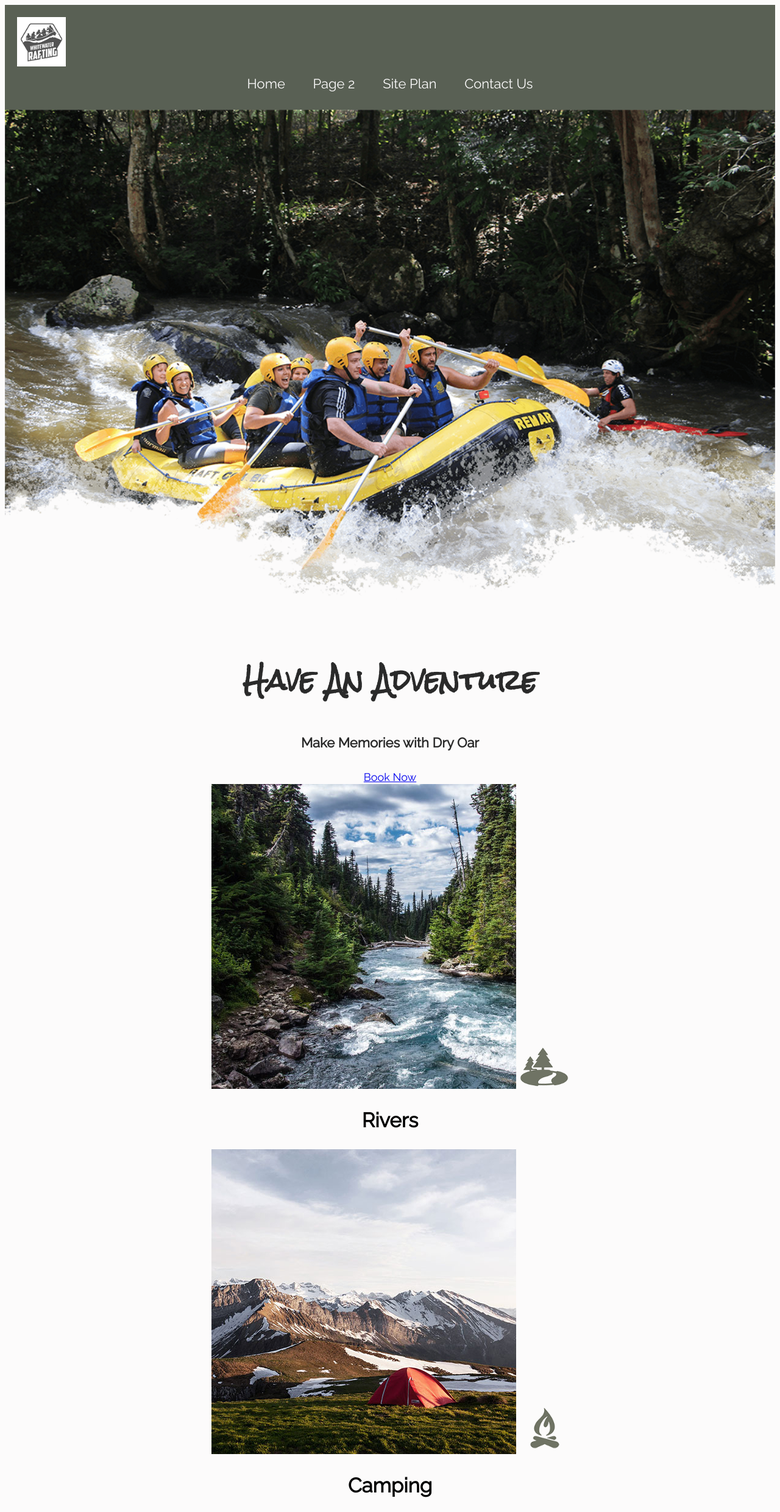
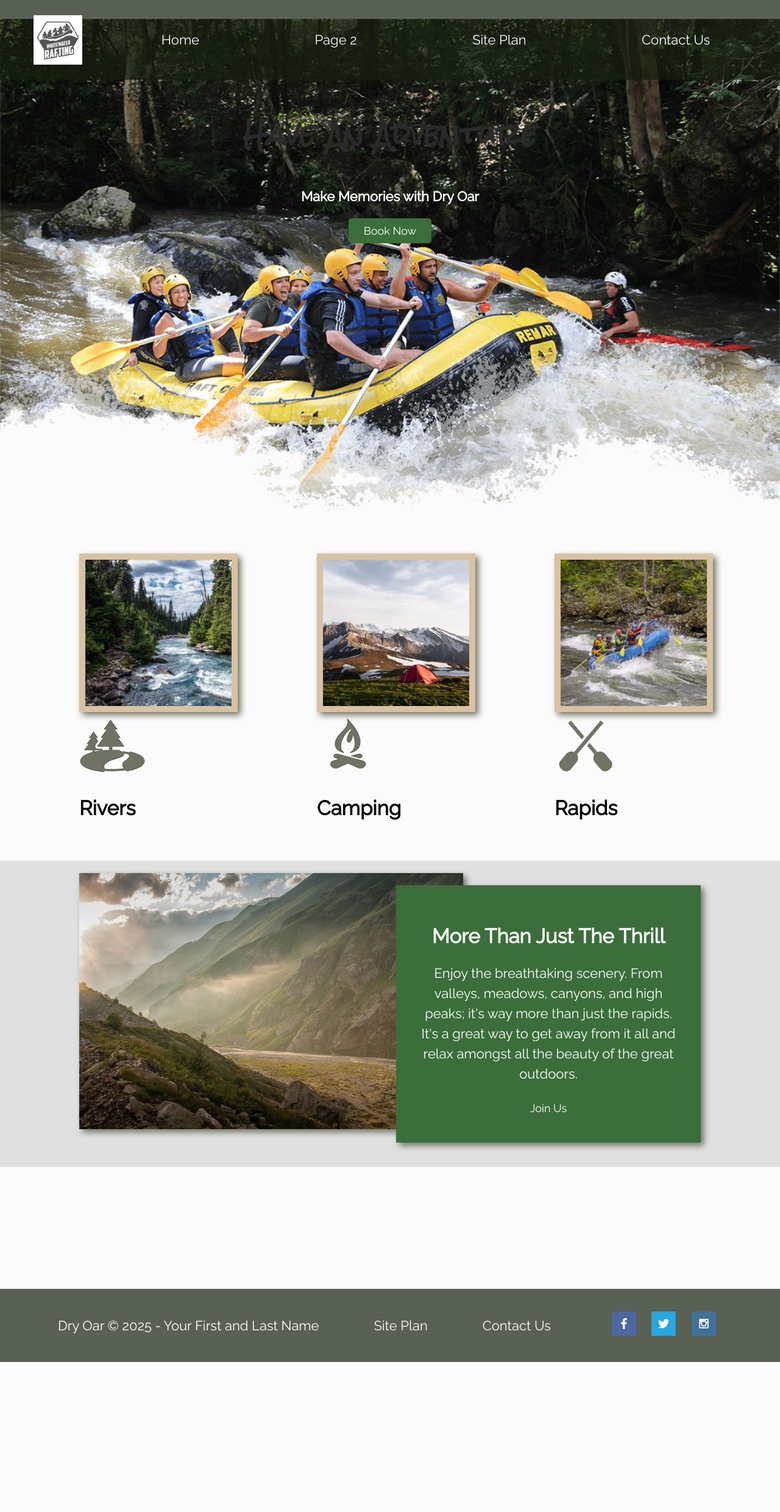
Before and after one commit to boowya24-rgb/wdd130, a plain HTML site: page wwr/index.html in a window 1280 px wide. Shown: the top 2480 px of the page at 61% size. After the commit the page ends 2234 px from the top, so only its background shows below. Drawn offline with Linux system fonts and the light colour scheme.

Commit message:
final web

```diff
--- a/wwr/styles/style.css
+++ b/wwr/styles/style.css
@@ -1,15 +1,17 @@
 @import url('https://fonts.googleapis.com/css2?family=Raleway&family=Rock+Salt&display=swap');
 
+/* ---------- BASE STYLES ---------- */
 
 body {
   background-color: #fcfbfb;
   font-family: 'Raleway', Arial, sans-serif;
   font-size: 22px;
   padding: 0;
+  margin: 0;
 }
 
 .home-title {
-  font-family: 'Rock Salt', 'Bradley Hand', cursive;
+  font-family: 'Rock Salt', cursive;
   font-size: 2em;
 }
 
@@ -18,20 +20,37 @@ body {
   margin: 0 auto;
 }
 
+/* ---------- HEADER GRID ---------- */
+
 header {
   background-color: rgba(20, 30, 13, 0.7);
   padding: 20px;
+  display: grid;
+  grid-template-columns: 150px auto;
 }
 
+#logo_link {
+  padding-top: 5px;
+  justify-self: center;
+  align-self: center;
+}
+
+.logo {
+  width: 80px;
+}
+
+/* ---------- NAV FLEXBOX ---------- */
+
 nav {
-    text-align: center;
+  display: flex;
+  justify-content: space-around;
+  align-items: center;
 }
 
 nav a {
   color: #fcfbfb;
   text-decoration: none;
   padding: 10px 20px;
-    display: inline-block;
 }
 
 nav a:hover {
@@ -39,15 +58,40 @@ nav a:hover {
   color: #d9c2a3;
 }
 
+/* ---------- HERO GRID ---------- */
+
+#hero {
+  display: grid;
+  grid-template-columns: 1fr 3fr 1fr;
+  margin-top: -100px;
+}
+
+#hero-box {
+  grid-column: 1 / 4;
+  grid-row: 1 / 3;
+  z-index: -1;
+}
+
 #hero-img {
   width: 100%;
 }
 
-#hero-msg h1,
-#hero-msg h4 {
+#hero-msg {
+  grid-column: 2 / 3;
+  grid-row: 1 / 2;
+  margin-top: 100px;
   text-align: center;
+}
+
+#hero-msg h1 {
   color: #2a2a2a;
 }
+
+#hero-msg h4 {
+  color: white;
+}
+
+/* ---------- BUTTONS ---------- */
 
 .button-box {
   text-align: center;
@@ -55,55 +99,96 @@ nav a:hover {
 
 .book, .join {
   font-size: 18px;
-}
-.msg {
-  line-height: 1.5em;
+  background-color: #3b6e3b;
+  color: white;
+  padding: 10px 25px;
+  border-radius: 5px;
+  text-decoration: none;
 }
 
-
-.book:hover,
-.join:hover {
+.book:hover, .join:hover {
   background-color: #2d502d;
   color: #d9c2a3;
 }
 
+/* ---------- MAIN GRID LAYOUT ---------- */
+
 .home-grid {
-    text-align: center;
+  display: grid;
+  grid-template-columns: repeat(10, 1fr);
+  grid-gap: 20px;
 }
 
-.icon {
-    width: 80px;
+/* Images stay responsive */
+.card-img, .mountains {
+  width: 100%;
 }
 
-.logo {
-    width: 80px;
+/* Card Placement */
+.rivers-card {
+  grid-column: 2 / 4;
+  grid-row: 2 / 3;
 }
 
+.camping-card {
+  grid-column: 5 / 7;
+  grid-row: 2 / 3;
+}
+
+.rapids-card {
+  grid-column: 8 / 10;
+  grid-row: 2 / 3;
+}
+
+/* Background block */
 #background {
-    height: 725px;
+  grid-column: 1 / 11;
+  grid-row: 4 / 9;
   background-color: #e0e0e0;
 }
 
+/* Mountain Image */
+.mountains {
+  grid-column: 2 / 7;
+  grid-row: 5 / 8;
+  box-shadow: 5px 5px 10px #6f7364;
+}
+
+/* Message Box */
 .msg {
+  grid-column: 6 / 10;
+  grid-row: 6 / 7;
   background-color: #3b6e3b;
   color: white;
   padding: 40px;
   text-align: center;
+  line-height: 1.5em;
+  box-shadow: 5px 5px 10px #6f7364;
 }
 
-.msg h2 {
-    color: white;
+/* ---------- CARD HOVER EFFECT ---------- */
+
+.card-img {
+  border: 10px solid #d9c2a3;
+  transition: transform 0.5s;
+  box-shadow: 5px 5px 10px #6f7364;
 }
 
-.msg p {
-    color: white;
+.card-img:hover {
+  opacity: 0.6;
+  transform: scale(1.1);
 }
+
+/* ---------- FOOTER FLEXBOX ---------- */
 
 footer {
   background-color: rgba(20, 30, 13, 0.7);
-    color: #fcfbfb;
-    text-align: center;
-    padding: 20px;
+  padding: 25px 50px;
+  margin-top: 200px;
+  display: flex;
+  justify-content: space-around;
+  align-items: center;
+  color: white;
 }
 
 footer a {
@@ -115,11 +200,65 @@ footer a:hover {
   text-decoration: underline;
 }
 
-footer p {
-    font-size: 1.2em;
-}
-
 .social img {
   width: 40px;
   margin: 0 10px;
 }
+
+/* ---------- RESPONSIVE DESIGN ---------- */
+
+@media screen and (max-width: 900px) {
+
+  #hero, .home-grid {
+    display: block;
+    height: auto;
+  }
+
+  nav, footer {
+    flex-direction: column;
+  }
+
+  nav a {
+    display: block;
+    padding: 15px;
+  }
+
+  #hero {
+    margin-top: 0;
+  }
+
+  #hero-msg {
+    margin-top: 0;
+  }
+
+  #hero-msg h4 {
+    display: none;
+  }
+
+  #hero-msg h1 {
+    color: #6f7364;
+  }
+
+  .home-title {
+    font-size: 25px;
+  }
+
+  .rivers-card, .camping-card, .rapids-card {
+    margin: 50px auto;
+    width: 60%;
+  }
+
+  #background {
+    display: none;
+  }
+
+  .mountains, .msg {
+    width: 80%;
+    display: block;
+    margin: 0 auto;
+  }
+
+  footer {
+    margin-top: 25px;
+  }
+}
```
Also changed, not shown: 4 other files. Lines whose indentation alone changed are shown as unchanged.
